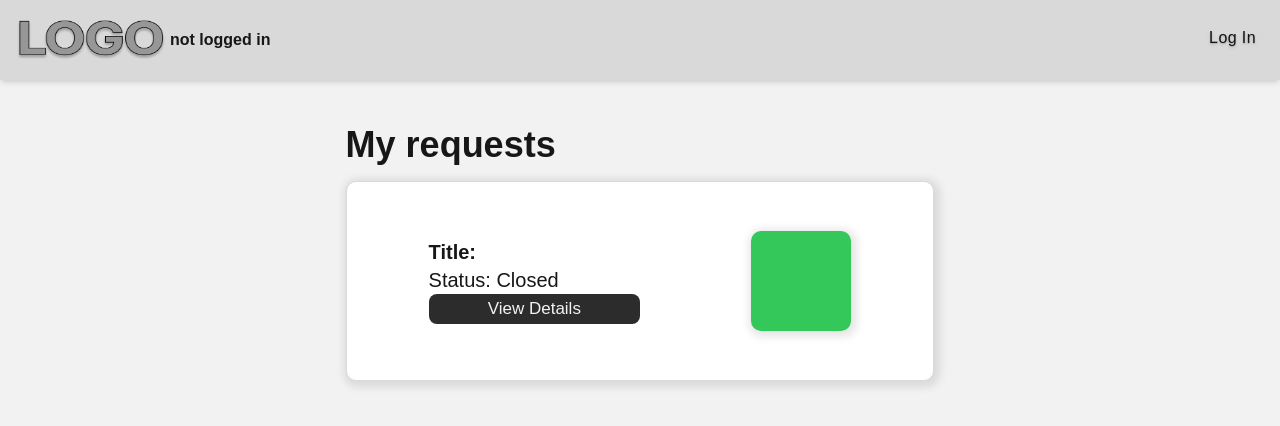
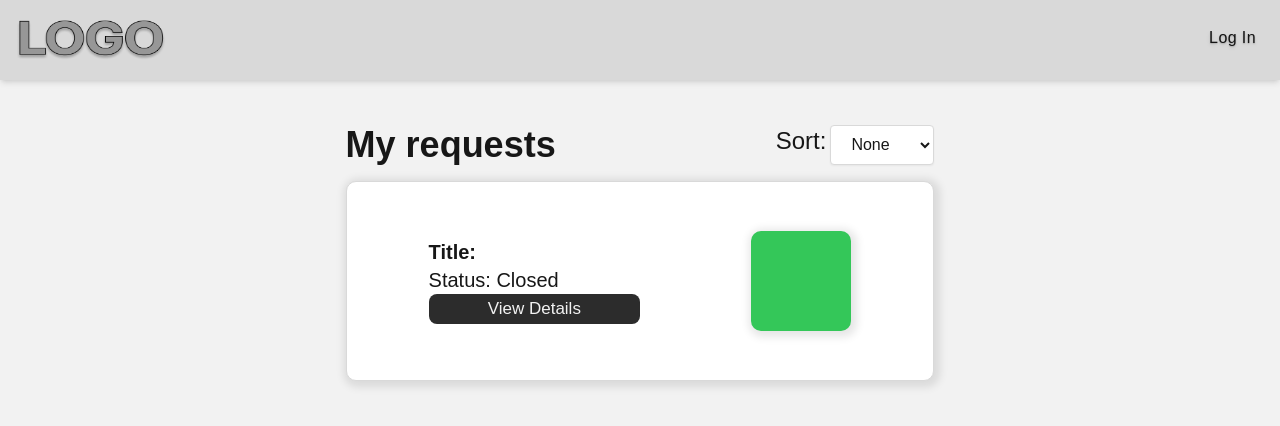
Before and after one commit to SPHEI/2025_DSA_Sec05_KNAPIK, a Next.js app in the folder frontend/: page /requests in a window 1280 px wide. Shown: the top 426 px of the page. Built offline with nearby package versions, Linux system fonts and the light colour scheme.

Commit message:
And Finally... Sorting

```diff
--- a/frontend/src/app/Navbar.tsx
+++ b/frontend/src/app/Navbar.tsx
@@ -60,13 +60,13 @@ function Navbar() {
         router.push("/login")
     }
 
-    function DebugNextUser()
-    {
-        if      (userType == "tenant") {setUserType("admin")}
-        else if (userType == "admin") {setUserType("subcontractor")}
-        else if (userType == "subcontractor") {setUserType("not logged in")}
-        else {setUserType("tenant")}
-    }
+    // function DebugNextUser()
+    // {
+    //     if      (userType == "tenant") {setUserType("admin")}
+    //     else if (userType == "admin") {setUserType("subcontractor")}
+    //     else if (userType == "subcontractor") {setUserType("not logged in")}
+    //     else {setUserType("tenant")}
+    // }
 
     const button =          "h-[35px] px-2 cursor-pointer text-[var(--text)] tracking-wide transition-colors duration-200 rounded-lg hover:bg-[#c0c0c0] active:bg-[#a0a0a0] bg-transparent text-shadow-md "
     const buttonSelected = " h-[35px] px-2 cursor-pointer text-[var(--text)] tracking-wide transition-colors duration-200 rounded-lg bg-[var(--navbutton)] shadow-md"
@@ -77,7 +77,7 @@ function Navbar() {
             <nav className="h-[80px] px-4 py-5 bg-[var(--borders)] top-0 w-full shadow-md flex justify-between z-50">
                 <div className="flex gap-1">
                     <img className="cursor-pointer" src={logo.src} width={150} onClick={() => router.push("/")}/>
-                    <button onClick={DebugNextUser}><b>{userType}</b></button>
+                    {/* <button onClick={DebugNextUser}><b>{userType}</b></button> */}
                 </div>
                 {
                     currentPage != "login" ?
--- a/frontend/src/app/components/ApartmentBox.tsx
+++ b/frontend/src/app/components/ApartmentBox.tsx
@@ -42,7 +42,7 @@ function ApartmentBox(props : ApartmentProps)
                     <h1>Building Number: {props.building_number}</h1>
                     <h1>Building Name: {props.building_name}</h1>
                     <h1>Flat Number: {props.flat_number}</h1>
-                    {props.price != -1 ? <h1>Rent: {props.price}</h1> : <h1>Rent: Not Set</h1>}
+                    {props.price > 0  ? <h1>Rent: {props.price}</h1> : <h1>Rent: Not Set</h1>}
                 </div>
                 <button className="black-button" onClick={()=>{setShowPopup(true)}}>Change Rent</button>
             </div>
--- a/frontend/src/app/components/RequestBox.tsx
+++ b/frontend/src/app/components/RequestBox.tsx
@@ -48,6 +48,15 @@ useEffect(() => {
         }
     },[pathname])
 
+    const [sort, setSort] = useState('None')
+
+
+    const priorityInProgress: Record<number, number> = {
+        3 : 2,
+        2:  3,
+        1 : 1,
+    };
+
 
   const line = "flex flex-row gap-1";
   return (
@@ -77,21 +86,31 @@ useEffect(() => {
                           <button className="black-button"onClick={() => props.changeFaultStatus(props.status, props.id)}>
                             {props.status == 1 ? "Close Request" : "Reopen Request"}
                           </button>
-                          <div className="page-head w-full flex items-center justify-between mt-6">
+                          <div className="page-head w-full flex items-center gap-2 justify-between mt-6">
                             <b className="text-4xl">Associated Repairs:</b>
+                            <h1 className="text-2xl">Sort:</h1>
+                            <select className="input-box w-[25%]" value={sort} onChange={(a) => {setSort(a.target.value)}}>
+                                <option value="None">None</option>
+                                <option value="Completed">Completed</option>
+                                <option value="In-Progress">In-Progress</option>
+                                <option value="Pending">Pending</option>
+                            </select>
                             {role === "1" && (
-                              <button className="black-button w-[50%]"onClick={() => setShowPopup2(true)}>+ Add Repair</button>
+                              <button className="black-button w-[30%]"onClick={() => setShowPopup2(true)}>+ Add Repair</button>
                             )}
                           </div>
-                          {props.repairs?.length ? (
-                            props.repairs.map((a, index) => (
+                          {props.repairs.length > 0 ? (sort == 'None' ? props.repairs : [...props.repairs].sort((a, b) => {
+                                const priorityA = sort == "Completed" ? a.StatusID : sort == "Pending" ? 4 - a.StatusID : priorityInProgress[a.StatusID];
+                                const priorityB = sort == "Completed" ? b.StatusID : sort == "Pending" ? 4 - b.StatusID : priorityInProgress[b.StatusID];
+                                return priorityB - priorityA;
+                            })).map((a, index) => (
                               <RepairBox key={index} id={a.ID} title={a.Title}
                                 assigned_date={a.DateAssigned} completed_date={a.DateCompleted}
                                 status={a.StatusID}
                                 subcontractor={a.Subcontractor} subcontractors={props.subcontractors}
                                 changeRepairSubcon={props.changeRepairSubcon} changeRepairStatus={props.changeRepairStatus}
                               />
-                            ))) : (<h1>No Repairs</h1>)}
+                            )) : (<h1>No Repairs</h1>)}
                         </div>
                       </div>
                     </div>
--- a/frontend/src/app/components/TenantBox.tsx
+++ b/frontend/src/app/components/TenantBox.tsx
@@ -12,6 +12,7 @@ interface TenantProps {
     rent: string
     status: string
     evict: Function
+    viewPayments: Function
     renting_id: number
 
     changeRent: (id: number, newRent: number) => void;
@@ -76,6 +77,7 @@ function TenantBox(props : TenantProps)
                     <div className="flex flex-col w-[160px] gap-2">
                         <div></div>
                         <button className="black-button" onClick={()=>{setShowChange(true)}}>{props.apartment != '' ? "Change Apartment" : "Assign Apartment"}</button>
+                        <button className="black-button" onClick={()=>{props.viewPayments(props.name)}}>View Payments</button>
                         {props.apartment != '' && <button className="black-button" onClick={()=>{setShowChange2(true)}}>Change Rent</button>}
                         {props.apartment != '' && <button className="black-button" onClick={()=>{setShowEvict(true)}}>Evict</button>}
                     </div>
--- a/frontend/src/app/rent-and-payment/page.tsx
+++ b/frontend/src/app/rent-and-payment/page.tsx
@@ -13,10 +13,18 @@ function RentAndPayment() {
   const [error, setError] = useState("none");
   const pathname = usePathname();
 
-  const [payments, setPayments] = useState([{id: -1, amount: -1, payment_date: '', due_date: '', status_id: -1, renting_id: -1, transaction_reference: ''}])
-  const [names,setNames] = useState([{id: -1, name: '', email: '', phone: '', role_id: -1}])
+  const [payments, setPayments] = useState([{id: -1, amount: -1, payment_date: '', due_date: '', status_id: -1, renting_id: -1, transaction_reference: '', name: ''}])
+
+  const [names, setNames] = useState(['None'])
 
   const [role, setRole] = useState('')
+
+  const router = useRouter();
+
+  const [sort, setSort] = useState('Newest')
+  const [sort2, setSort2] = useState('Newest')
+
+  const [filter, setFilter] = useState('None')
 
   useEffect(() => {
         refresh()
@@ -33,7 +41,7 @@ function RentAndPayment() {
               await fetch('http://localhost:8080/test')
               const res = await fetch('http://localhost:8080/payments/list?token=' + t)
               const data = await res.json();
-              alert(JSON.stringify(data))
+              //alert(JSON.stringify(data))
               if(data != null)
               {
                 if(data.message)
@@ -49,25 +57,22 @@ function RentAndPayment() {
                     });
 
                     setPayments(sorted);
+
+                    const set = new Set(sorted.map(a => a.name))
+                    set.add("None")
+
+                    setNames(Array.from(set).reverse())
+                    var s = Cookies.get("tFilter");
+                    if(s != null)
+                    {
+                        setFilter(s)
+                        Cookies.remove("tFilter")
+                    }
                 }
               }
               else
               {
                 setPayments([])
-              }
-              if(a === "1")
-              {
-                const res2 = await fetch('http://localhost:8080/tenant/list?token=' + t)
-                const data2 = await res2.json();
-                //alert(JSON.stringify(data2));
-                if(data2.message)
-                {
-                  setError(data2.message)
-                }
-                else
-                {
-                  setNames(data2)
-                }
               }
           }catch(err: any){
               setError(err.message);
@@ -116,6 +121,11 @@ function RentAndPayment() {
     return date < now
   }
 
+  function countUnique(array: string[])
+  {
+    return new Set(array).size
+  }
+
   if (ready) {
     if (error == "none") {
       return (
@@ -138,15 +148,17 @@ function RentAndPayment() {
               </div>
               }
               {role === "1" &&
-              <div className="flex flex-col items-center justify-center">
-                <img src={card.src} width={40} />
+              <button className="cursor-pointer h-[100%] w-[100%]" onClick={() => {Cookies.set("tSort", "Overdue");router.push("/tenants")}}>
+                <div className="flex flex-col items-center justify-center">
+                  <img src={card.src} width={40} />
 
-                <b>Overdue Payments</b>
-                <h1>{
-                  payments.filter(a => a.status_id == 3).length
-                }</h1>
+                  <b>Overdue Tenants</b>
+                  <h1>{
+                    countUnique(payments.filter(a => a.status_id == 3).map(a => a.name))
+                  }</h1>
 
-              </div>
+                </div>
+              </button>
               }
             </div>
             {role === "2" && payments.filter(a => a.status_id != 2).length > 0 &&
@@ -165,25 +177,69 @@ function RentAndPayment() {
             }
           </div>
           <div className="white-box w-[50%] py-4">
+            <div className="flex flex-row gap-1">
+              <h1 className="text-xl">Tenant Filter:</h1>
+              <select className="input-box w-[50%]" value={filter} onChange={(a) => {setFilter(a.target.value)}}>
+                  {names.map((a, index) => (<option key={index} value={a}>{a}</option>))}
+              </select>
+            </div>
+          </div>
+          <div className="white-box w-[50%] py-4">
             <div className="flex flex-col items-left justify-start w-full h-full gap-2">
               <b className="text-xl">Pending Payments</b>
+              <div className="flex flex-row gap-1 min-w-[300px]">
+                <h1 className="text-xl">Sort:</h1>
+                <select className="input-box w-[25%]" value={sort} onChange={(a) => {setSort(a.target.value)}}>
+                    <option value="Newest">Newest</option>
+                    <option value="Oldest">Oldest</option>
+                    <option value="High">Highest Amount</option>
+                    <option value="Low">Lowest Amount</option>
+                    <option value="Overdue">Overdue</option>
+                </select>
+              </div>
               <div className="flex flex-col gap-1">
-                {payments.map((a,index) => a.status_id != 2 && (
+                {(sort == 'Newest' ? payments : sort == "Oldest" ? [...payments].reverse() : [...payments].sort((a, b) => {
+                        if(sort == "Overdue")
+                        {
+                          const priorityA = a.status_id == 3 ? 1 : 0
+                          const priorityB = b.status_id == 3 ? 1 : 0
+                          return priorityB - priorityA;
+                        }
+                        else
+                        {
+                          const priorityA = a.amount
+                          const priorityB = b.amount
+                          return sort == "High" ? priorityB - priorityA : priorityA - priorityB;
+                        }
+                  })).filter((a) => filter == "None" || a.name == filter).map((a,index) => a.status_id != 2 && (
                   <div key={index} className="flex flex-row">
                     <PaymentBox
                     date={"Due: " + a.due_date.split("T")[0]}
-                    name={role === "1" ? "Renting Id: " + (a.renting_id)  : ""}
+                    name={role === "1" ? "Tenant: " + a.name  : ""}
                     type={isOverdue(a.due_date) ? "Overdue" : ""}
                     amount={a.amount} />
                     {role === "2" && <button className="black-button" onClick={()=>{pay(a.id)}}>Pay</button>}
                   </div>))}
               </div>
               <b className="text-xl">Payment history</b>
+              <div className="flex flex-row gap-1 min-w-[300px]">
+                <h1 className="text-xl">Sort:</h1>
+                <select className="input-box w-[25%]" value={sort2} onChange={(a) => {setSort2(a.target.value)}}>
+                    <option value="Newest">Newest</option>
+                    <option value="Oldest">Oldest</option>
+                    <option value="High">Highest Amount</option>
+                    <option value="Low">Lowest Amount</option>
+                </select>
+              </div>
               <div className="flex flex-col gap-1">
-                {payments.map((a,index) => a.status_id == 2 &&
+                {(sort2 == 'Newest' ? payments : sort2 == "Oldest" ? [...payments].reverse() : [...payments].sort((a, b) => {
+                      const priorityA = a.amount
+                      const priorityB = b.amount
+                      return sort2 == "High" ? priorityB - priorityA : priorityA - priorityB;
+                  })).filter((a) => filter == "None" || a.name == filter).map((a,index) => a.status_id == 2 &&
                 <PaymentBox key={index}
                 date={"Due: " + a.due_date.split("T")[0]}
-                name={role === "1" ? "Renting Id: " + (a.renting_id) : ""}
+                name={role === "1" ? "Tenant: " + a.name : ""}
                 type={"Paid on: " + a.payment_date.split("T")[0]}
                 amount={a.amount} />)}
               </div>
--- a/frontend/src/app/requests/page.tsx
+++ b/frontend/src/app/requests/page.tsx
@@ -17,6 +17,8 @@ function Requests() {
   const [role, setRole] = useState('')
   const pathname = usePathname();
   const [subcontractors, setSubcontractors] = useState([{id: -1, user_id: -1, address: '', nip: '', speciality_id: -1, name: ''}])
+
+  const [sort, setSort] = useState('None')
 
 
   function mapRepairsToRequest(faultID: number)
@@ -251,6 +253,12 @@ function Requests() {
           refresh()
   }
 
+  const priorityInProgress: Record<number, number> = {
+        3 : 2,
+        2:  3,
+        1 : 1,
+    };
+
   if (ready) {
     if (error == "none") {
       if(role == "3")
@@ -259,9 +267,22 @@ function Requests() {
           <main>
             <div className="page-head w-[50%] min-w-[500px]">
               <b className="text-4xl">Assigned Repairs</b>
+              <div className="flex flex-row gap-1">
+                <h1 className="text-2xl">Sort:</h1>
+                <select className="input-box w-[70%]" value={sort} onChange={(a) => {setSort(a.target.value)}}>
+                    <option value="None">None</option>
+                    <option value="Completed">Completed</option>
+                    <option value="In-Progress">In-Progress</option>
+                    <option value="Pending">Pending</option>
+                </select>
+              </div>
             </div>
             <div className="flex flex-col w-[50%] gap-5">
-              {repairs.length > 0 ? repairs.map((a, index) => <RepairBox
+              {repairs.length > 0 ? (sort == 'None' ? repairs : [...repairs].sort((a, b) => {
+                  const priorityA = sort == "Completed" ? a.status_id : sort == "Pending" ? 4 - a.status_id : priorityInProgress[a.status_id];
+                  const priorityB = sort == "Completed" ? b.status_id : sort == "Pending" ? 4 - b.status_id : priorityInProgress[b.status_id];
+                  return priorityB - priorityA;
+              })).map((a, index) => <RepairBox
               key={index} id={a.id} title={a.title} assigned_date={a.date_assigned} completed_date={a.date_completed} status={a.status_id}
               subcontractor={a.name} subcontractors={subcontractors}
               changeRepairSubcon={changeRepairSubcon} changeRepairStatus={changeRepairStatus}/>)
@@ -277,8 +298,20 @@ function Requests() {
           <main>
             <div className="page-head w-[50%] min-w-[500px]">
               <b className="text-4xl">My requests</b>
+              <div className="flex flex-row gap-1">
+                <h1 className="text-2xl">Sort:</h1>
+                <select className="input-box w-[100%]" value={sort} onChange={(a) => {setSort(a.target.value)}}>
+                    <option value="None">None</option>
+                    <option value="Open">Open</option>
+                    <option value="Closed">Closed</option>
+                </select>
+              </div>
             </div>
-            {requests.length > 0  ? requests.map((a, index) => <RequestBox
+            {requests.length > 0  ? (sort == 'None' ? requests : [...requests].sort((a, b) => {
+              const priorityA = a.status_id;
+              const priorityB = b.status_id;
+              return sort == 'Open' ? priorityA - priorityB : priorityB - priorityA;
+            })).map((a, index) => <RequestBox
             key={index} id={a.id} title={a.title}description={a.description} date={a.date_reported} status={a.status_id}
             apartment_id={a.apartment_id} name={a.name} repairs={mapRepairsToRequest(a.id)}
             changeRepairSubcon={changeRepairSubcon} changeRepairStatus={changeRepairStatus}
--- a/frontend/src/app/tenants/page.tsx
+++ b/frontend/src/app/tenants/page.tsx
@@ -17,10 +17,19 @@ function Tenants() {
         refresh()
     },[pathname])
 
+    const [sort, setSort] = useState('None')
     async function refresh()
     {
         try {
+            var s = Cookies.get("tSort");
+            if(s != null)
+            {
+                setSort(s)
+                Cookies.remove("tSort")
+            }
             var t = Cookies.get("token");
+            await fetch('http://localhost:8080/test')
+            await fetch('http://localhost:8080/payments/list?token=' + t)
             const res2 = await fetch('http://localhost:8080/apartament/list?token=' + t)
             const data2 = await res2.json();
             if(data2.message)
@@ -167,6 +176,30 @@ function Tenants() {
         refresh()
     }
 
+    async function viewPayments(name: string)
+    {
+        Cookies.set("tFilter", name)
+        router.push("/rent-and-payment")
+    }
+
+    const priorityPaid: Record<string, number> = {
+        "Paid" : 3,
+        "Pending" : 2,
+        "Overdue" : 1
+    };
+
+    const priorityPending: Record<string, number> = {
+        "Paid" : 2,
+        "Pending" : 3,
+        "Overdue" : 1
+    };
+
+    const priorityOverdue: Record<string, number> = {
+        "Paid" : 1,
+        "Pending" : 2,
+        "Overdue" : 3
+    };
+
     if(ready)
     {
         if(error == 'none')
@@ -175,12 +208,26 @@ function Tenants() {
                 <main>
                     <div className="page-head w-[50%] min-w-[600px]">
                         <b className="text-4xl">Tenants</b>
+                        <div className="flex flex-row gap-1 min-w-[300px]">
+                            <h1 className="text-2xl">Sort:</h1>
+                            <select className="input-box w-[50%]" value={sort} onChange={(a) => {setSort(a.target.value)}}>
+                                <option value="None">None</option>
+                                <option value="Paid">Paid</option>
+                                <option value="Pending">Pending</option>
+                                <option value="Overdue">Overdue</option>
+                            </select>
                         <button className="black-button" onClick={() =>{router.push("/accounts")}}>+ Add Tenants</button>
+                        </div>
                     </div>
-                    {names.map((text, index) => <TenantBox key={index} id={text.id} name={text.name} email={text.email} phone={text.phone} role_id={text.role_id}
+                    {names.length > 0  ? (sort == 'None' ? names : [...names].sort((a, b) => {
+                        const priorityA = sort == "Paid" ? priorityPaid[a.status] : sort == "Pending" ? priorityPending[a.status] : priorityOverdue[a.status];
+                        const priorityB = sort == "Paid" ? priorityPaid[b.status] : sort == "Pending" ? priorityPending[b.status] : priorityOverdue[b.status];
+                        return priorityB - priorityA;
+                    })).map((text, index) => <TenantBox key={index} id={text.id} name={text.name} email={text.email} phone={text.phone} role_id={text.role_id}
                     apartment_id = {text.id_2} apartment={text.name_2} rent={text.price} status={text.status} renting_id={text.renting_id}
-                    evict={evict} changeRent={changeRent} changeApartment={changeApartment}
-                    apartments={apartaments}/>)}
+                    evict={evict} changeRent={changeRent} changeApartment={changeApartment} viewPayments={viewPayments}
+                    apartments={apartaments}/>)
+                    :<h1>No tenants</h1>}
                 </main>
             );
         }
```
Also changed, not shown: frontend/src/app/dashboard/page.tsx (+10 -8 lines).
